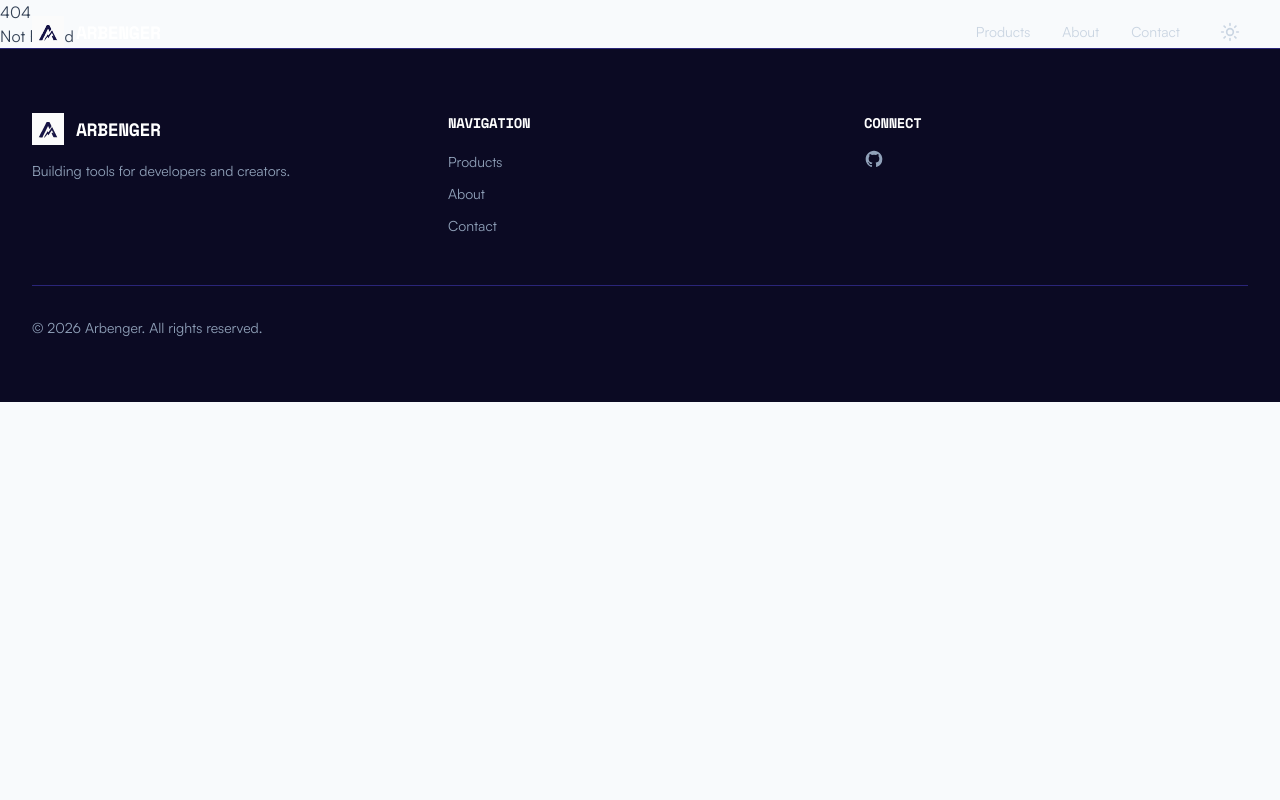
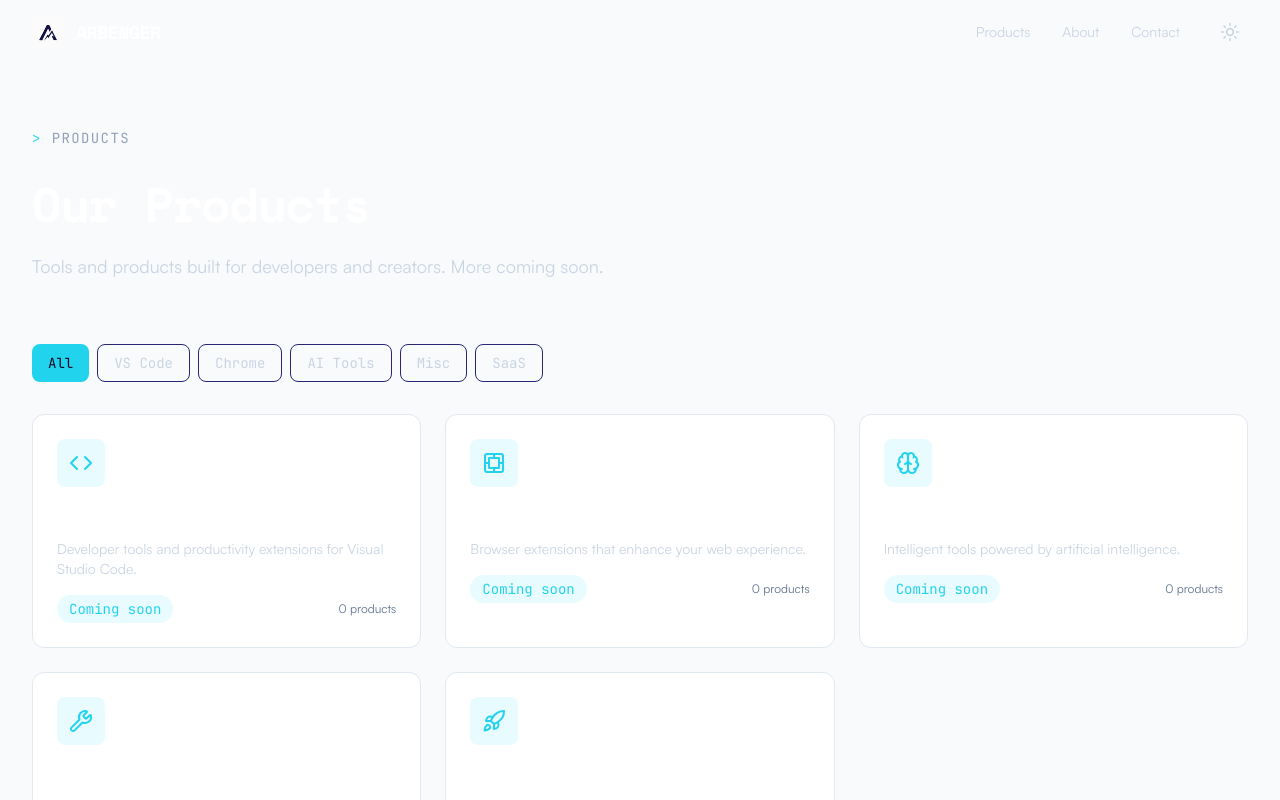
Before and after one commit to ArbenApura/arbenger, a SvelteKit app: page /products in a window 1280 px wide. Before the commit this address had no page. Shown: the top 800 px of the page. Built offline with nearby package versions, Linux system fonts and the light colour scheme.

Commit message:
feat: add Products catalog page with category filters

```diff
--- /dev/null
+++ b/src/routes/products/+page.svelte
@@ -0,0 +1,145 @@
+<script lang="ts">
+	// IMPORTED TYPES
+	import type { ProductCategory } from '$lib/types';
+
+	// IMPORTED DEP-MODULES
+	import { Code, Brain, Wrench, Rocket } from 'lucide-svelte';
+
+	// IMPORTED MODULES
+	import { cn } from '$lib/utils/cn';
+	import { categories } from '$lib/data/products';
+
+	// IMPORTED COMPONENTS
+	import MetaTags from '$lib/components/seo/MetaTags.svelte';
+	import SectionLabel from '$lib/components/ui/SectionLabel.svelte';
+	import Card from '$lib/components/ui/Card.svelte';
+	import Badge from '$lib/components/ui/Badge.svelte';
+
+	// -- TYPES -- //
+
+	type FilterOption = 'all' | ProductCategory;
+
+	// -- CONSTANTS -- //
+
+	const FILTERS: { label: string; value: FilterOption }[] = [
+		{ label: 'All', value: 'all' },
+		{ label: 'VS Code', value: 'vscode-extensions' },
+		{ label: 'Chrome', value: 'chrome-plugins' },
+		{ label: 'AI Tools', value: 'ai-tools' },
+		{ label: 'Misc', value: 'misc-tools' },
+		{ label: 'SaaS', value: 'saas' }
+	];
+
+	const ICON_MAP: Record<string, typeof Code> = {
+		code: Code,
+		brain: Brain,
+		wrench: Wrench,
+		rocket: Rocket
+	};
+
+	// -- STATES -- //
+
+	let activeFilter: FilterOption = 'all';
+
+	// -- REACTIVE STATES -- //
+
+	$: filteredCategories =
+		activeFilter === 'all'
+			? categories
+			: categories.filter((c) => c.id === activeFilter);
+</script>
+
+<MetaTags
+	title="Products | Arbenger"
+	description="Explore Arbenger's catalog of AI tools, VS Code extensions, Chrome plugins, and SaaS products for developers and creators."
+	url="https://arbenger.com/products"
+/>
+
+<!-- PAGE HERO -->
+<section class="relative pt-32 pb-16">
+	<div class="mx-auto max-w-7xl px-4 sm:px-6 lg:px-8">
+		<SectionLabel label="PRODUCTS" />
+
+		<h1 class="font-display text-4xl font-bold tracking-tight text-white md:text-5xl">
+			Our Products
+		</h1>
+
+		<p class="mt-6 max-w-2xl text-lg text-slate-300">
+			Tools and products built for developers and creators. More coming soon.
+		</p>
+	</div>
+</section>
+
+<!-- FILTER TABS -->
+<section class="relative pb-8">
+	<div class="mx-auto max-w-7xl px-4 sm:px-6 lg:px-8">
+		<div class="flex flex-wrap gap-2">
+			{#each FILTERS as filter}
+				<button
+					on:click={() => (activeFilter = filter.value)}
+					class={cn(
+						'rounded-lg px-4 py-2 font-mono text-sm transition-all duration-200',
+						activeFilter === filter.value
+							? 'bg-[#22D3EE] text-[#0B0A23]'
+							: 'border border-[#2A2578] text-slate-300 hover:border-[#22D3EE]/50 hover:text-[#22D3EE]'
+					)}
+				>
+					{filter.label}
+				</button>
+			{/each}
+		</div>
+	</div>
+</section>
+
+<!-- PRODUCT GRID -->
+<section class="relative pb-24">
+	<div class="mx-auto max-w-7xl px-4 sm:px-6 lg:px-8">
+		<div class="grid gap-6 sm:grid-cols-2 lg:grid-cols-3">
+			{#each filteredCategories as category (category.id)}
+				<Card>
+					<!-- CATEGORY ICON -->
+					<div class="mb-4 flex h-12 w-12 items-center justify-center rounded-lg bg-[#22D3EE]/10">
+						{#if category.icon === 'chrome'}
+							<!-- INLINE SVG FOR CHROME — BRAND ICONS REMOVED IN LUCIDE V1+ -->
+							<svg class="size-6 text-[#22D3EE]" viewBox="0 0 24 24" fill="none" stroke="currentColor" stroke-width="2" stroke-linecap="round" stroke-linejoin="round" xmlns="http://www.w3.org/2000/svg">
+								<rect x="3" y="3" width="18" height="18" rx="2" />
+								<path d="M7 7h10v10H7z" />
+								<path d="M12 3v4" />
+								<path d="M12 17v4" />
+								<path d="M3 12h4" />
+								<path d="M17 12h4" />
+							</svg>
+						{:else}
+							<svelte:component this={ICON_MAP[category.icon]} class="size-6 text-[#22D3EE]" />
+						{/if}
+					</div>
+
+					<!-- CATEGORY NAME -->
+					<h2 class="font-display text-lg font-bold tracking-tight text-white">
+						{category.name}
+					</h2>
+
+					<!-- CATEGORY DESCRIPTION -->
+					<p class="mt-2 text-sm text-slate-300">
+						{category.description}
+					</p>
+
+					<!-- STATUS AND COUNT -->
+					<div class="mt-4 flex items-center justify-between">
+						<Badge variant="cyan">Coming soon</Badge>
+						<span class="text-xs text-slate-500">
+							{category.productCount} {category.productCount === 1 ? 'product' : 'products'}
+						</span>
+					</div>
+				</Card>
+			{/each}
+		</div>
+
+		<!-- EMPTY STATE -->
+		{#if filteredCategories.length === 0}
+			<div class="py-16 text-center">
+				<p class="font-mono text-sm text-slate-400">No products in this category yet.</p>
+			</div>
+		{/if}
+	</div>
+</section>
```
